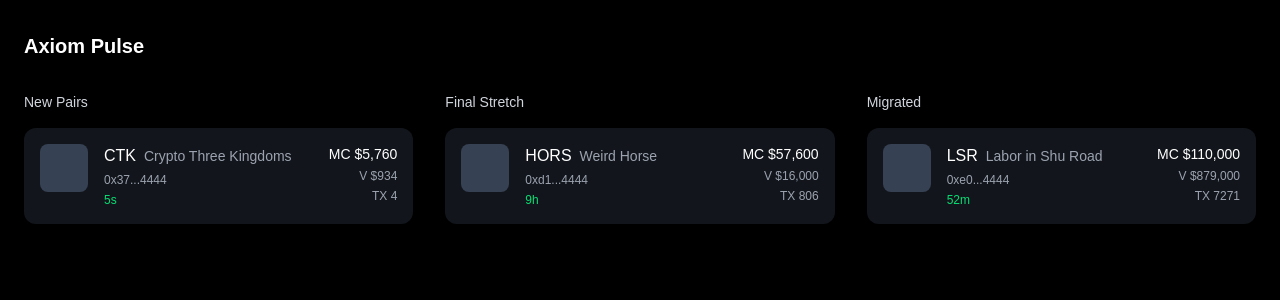
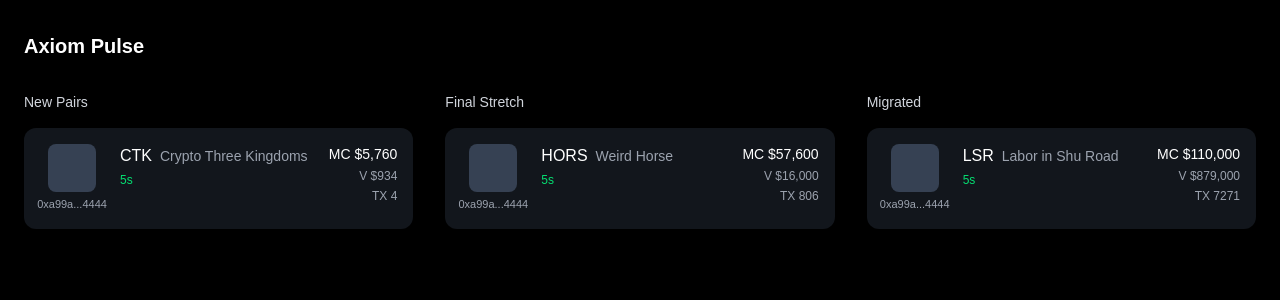
Before and after one commit to sashank2004/axiom-pulse-clone, a Next.js app: page / in a window 1280 px wide. Shown: the top 300 px of the page. Built offline with nearby package versions, Linux system fonts and the light colour scheme.

Commit message:
ui: move short token address below image to match Axiom layout

```diff
--- a/package.json
+++ b/package.json
@@ -9,6 +9,7 @@
     "lint": "eslint"
   },
   "dependencies": {
+    "@radix-ui/react-popover": "^1.1.15",
     "@radix-ui/react-tooltip": "^1.2.8",
     "next": "16.1.1",
     "react": "19.2.3",
--- /dev/null
+++ b/src/app/meme/0xa99a49dc92ae27ffc996fad4f489a7fb8f8b4444/page.tsx
@@ -0,0 +1,29 @@
+interface MemePageProps {
+  params: {
+    address: string;
+  };
+}
+
+export default function MemePage({ params }: MemePageProps) {
+  return (
+    <main className="min-h-screen bg-black text-white">
+      <div className="mx-auto max-w-[1200px] px-6 py-8 space-y-4">
+        <h1 className="text-xl font-semibold">
+          Token Details
+        </h1>
+
+        <div className="text-sm text-gray-400">
+          Address:
+        </div>
+
+        <div className="break-all text-sm">
+          {params.address}
+        </div>
+
+        <div className="mt-6 rounded-lg bg-[var(--bg-secondary)] p-6">
+          Chart & analytics coming here
+        </div>
+      </div>
+    </main>
+  );
+}
--- a/src/components/table/TokenCard.tsx
+++ b/src/components/table/TokenCard.tsx
@@ -1,17 +1,30 @@
+"use client";
+
 import { Token } from "@/types/token";
 import { AppTooltip } from "@/components/ui/Tooltip";
-
+import { useRouter } from "next/navigation";
 
 interface TokenCardProps {
   token: Token;
 }
 
 export function TokenCard({ token }: TokenCardProps) {
+  const router = useRouter();
   return (
-    <div className="rounded-xl bg-[var(--bg-secondary)] p-4 hover:bg-[#1a1f26] transition-colors">
+    <div
+  onClick={() => router.push(`/meme/${token.meta.address}`)}
+  className="cursor-pointer rounded-xl bg-[var(--bg-secondary)] p-4 hover:bg-[#1a1f26] transition-colors"
+>
       <div className="flex gap-4">
-        {/* Token Image */}
-        <div className="h-12 w-12 rounded-lg bg-gray-700 flex-shrink-0" />
+        {/* Token Image + Address */}
+        <div className="flex w-16 flex-col items-center gap-1">
+          <div className="h-12 w-12 rounded-lg bg-gray-700" />
+
+          <span className="text-[11px] text-[var(--text-muted)]">
+            {token.meta.shortAddress}
+          </span>
+        </div>
+
 
         {/* Token Info */}
         <div className="flex-1 space-y-1">
@@ -20,10 +33,6 @@
             <span className="text-sm text-[var(--text-muted)]">
               {token.name}
             </span>
-          </div>
-
-          <div className="text-xs text-[var(--text-muted)]">
-            {token.meta.address}
           </div>
 
           <div className="text-xs text-green-400">
--- a/src/data/tokens.ts
+++ b/src/data/tokens.ts
@@ -13,9 +13,11 @@
       txCount: 4,
     },
     meta: {
-      ageLabel: "5s",
-      address: "0x37...4444",
-    },
+  address: "0xa99a49dc92ae27ffc996fad4f489a7fb8f8b4444",
+  shortAddress: "0xa99a...4444",
+  ageLabel: "5s",
+}
+,
   },
   {
     id: "2",
@@ -29,9 +31,11 @@
       txCount: 806,
     },
     meta: {
-      ageLabel: "9h",
-      address: "0xd1...4444",
-    },
+  address: "0xa99a49dc92ae27ffc996fad4f489a7fb8f8b4444",
+  shortAddress: "0xa99a...4444",
+  ageLabel: "5s",
+}
+,
   },
   {
     id: "3",
@@ -45,8 +49,10 @@
       txCount: 7271,
     },
     meta: {
-      ageLabel: "52m",
-      address: "0xe0...4444",
-    },
+  address: "0xa99a49dc92ae27ffc996fad4f489a7fb8f8b4444",
+  shortAddress: "0xa99a...4444",
+  ageLabel: "5s",
+}
+,
   },
 ];
--- a/src/types/token.ts
+++ b/src/types/token.ts
@@ -7,9 +7,11 @@
 }
 
 export interface TokenMeta {
-  ageLabel: string; // "5s", "9h", "52m"
-  address: string; // "0x37...4444"
+  address: string;       // full address (for routing)
+  shortAddress: string;  // display version
+  ageLabel: string;
 }
+
 
 export interface Token {
   id: string;
```
Also changed, not shown: 1 other file (tests, documents, lock files or other folders).
